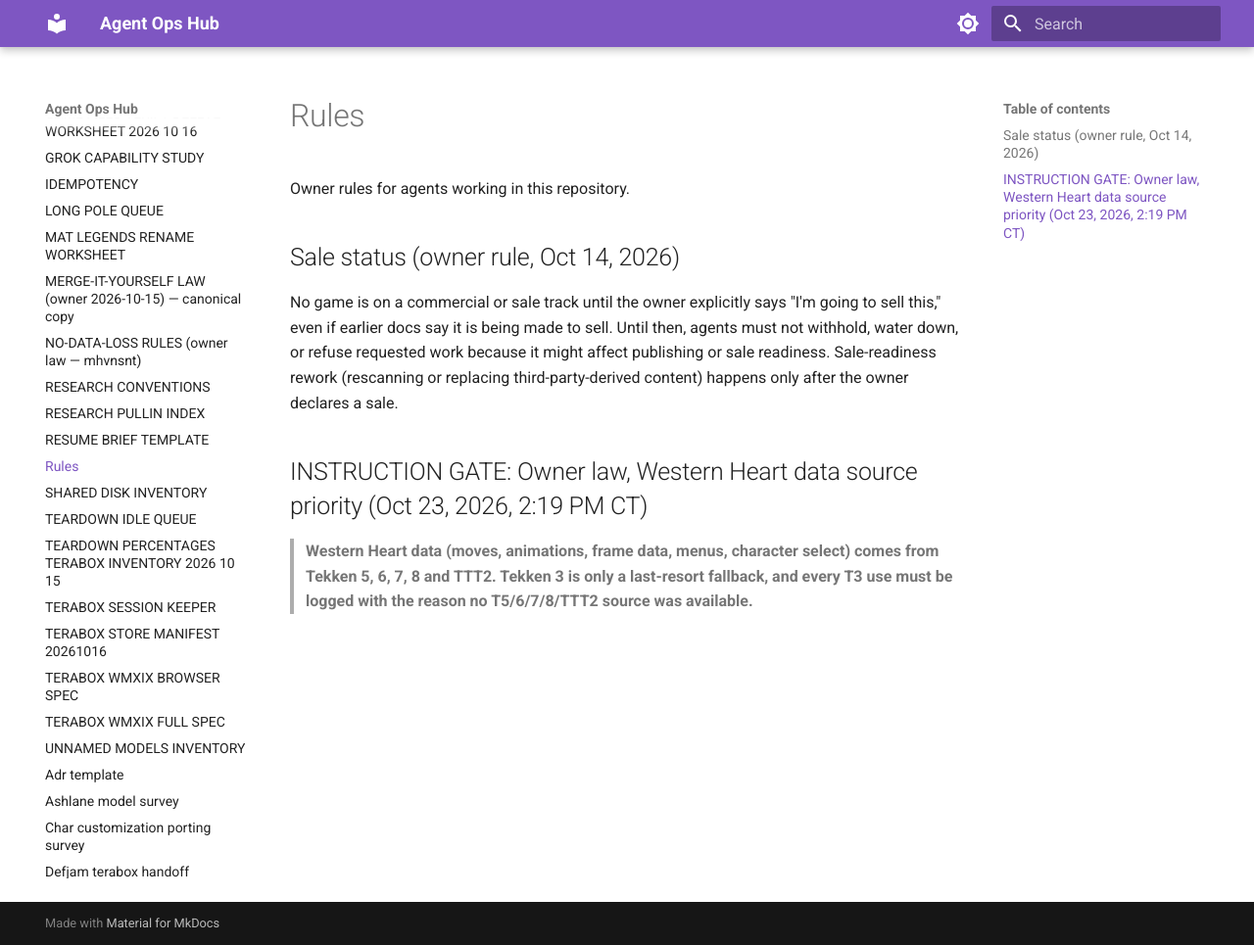
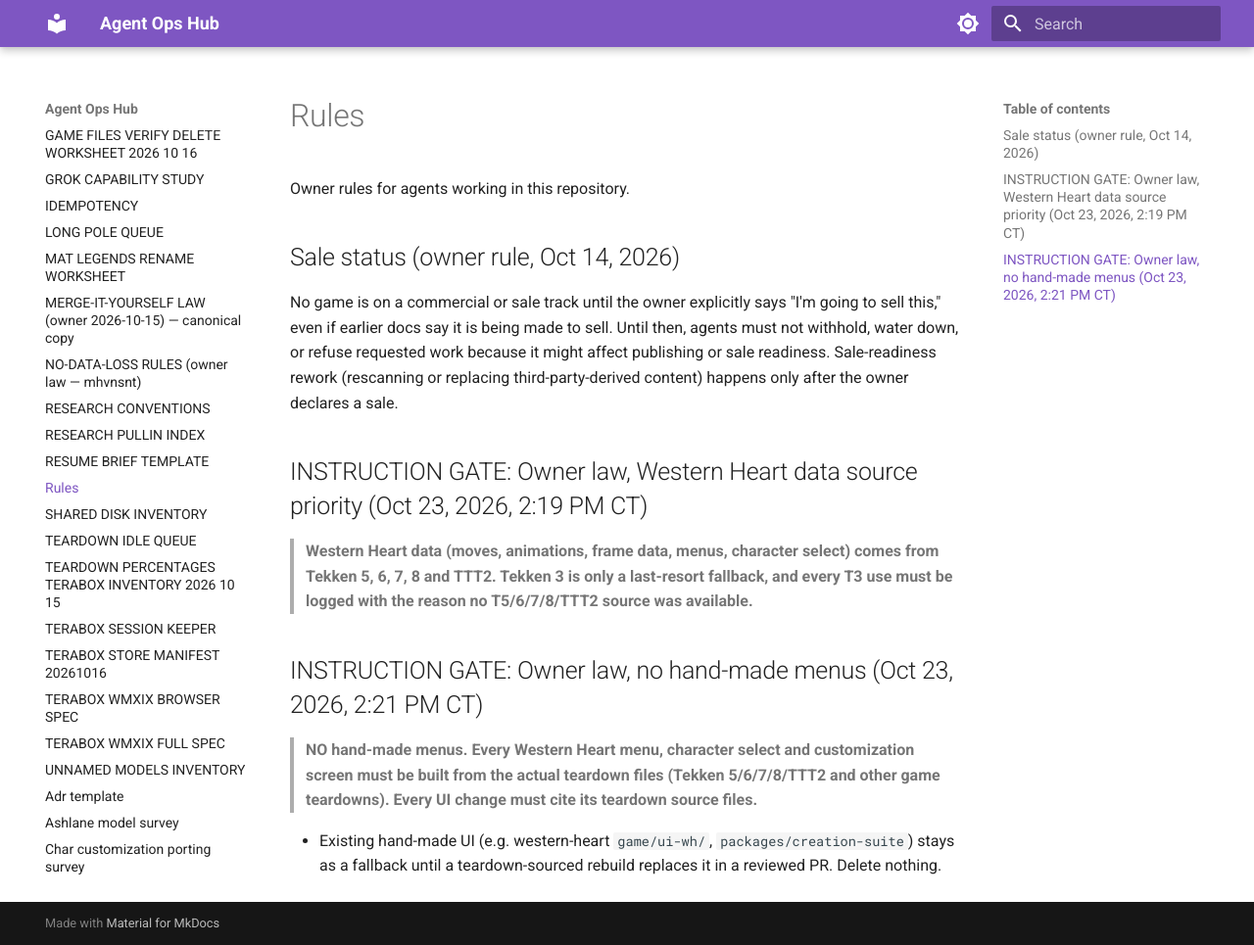
Before and after one commit to mhvnsnt/agent-ops, an MkDocs documentation site: the page built from docs/RULES.md, in a window 1280 px wide and 965 px high. Shown: the whole window at 98% size. Built offline with MkDocs 1.6.1 and Material for MkDocs 9.7.7, drawn with Linux system fonts in a browser that asks for light colours.

Commit message:
docs(rules): owner law — no hand-made menus (Oct 23 2:21 PM CT)

```diff
--- a/docs/RULES.md
+++ b/docs/RULES.md
@@ -10,3 +10,9 @@
 ## INSTRUCTION GATE: Owner law, Western Heart data source priority (Oct 23, 2026, 2:19 PM CT)
 
 > **Western Heart data (moves, animations, frame data, menus, character select) comes from Tekken 5, 6, 7, 8 and TTT2. Tekken 3 is only a last-resort fallback, and every T3 use must be logged with the reason no T5/6/7/8/TTT2 source was available.**
+
+## INSTRUCTION GATE: Owner law, no hand-made menus (Oct 23, 2026, 2:21 PM CT)
+
+> **NO hand-made menus. Every Western Heart menu, character select and customization screen must be built from the actual teardown files (Tekken 5/6/7/8/TTT2 and other game teardowns). Every UI change must cite its teardown source files.**
+
+- Existing hand-made UI (e.g. western-heart `game/ui-wh/`, `packages/creation-suite`) stays as a fallback until a teardown-sourced rebuild replaces it in a reviewed PR. Delete nothing.
```
